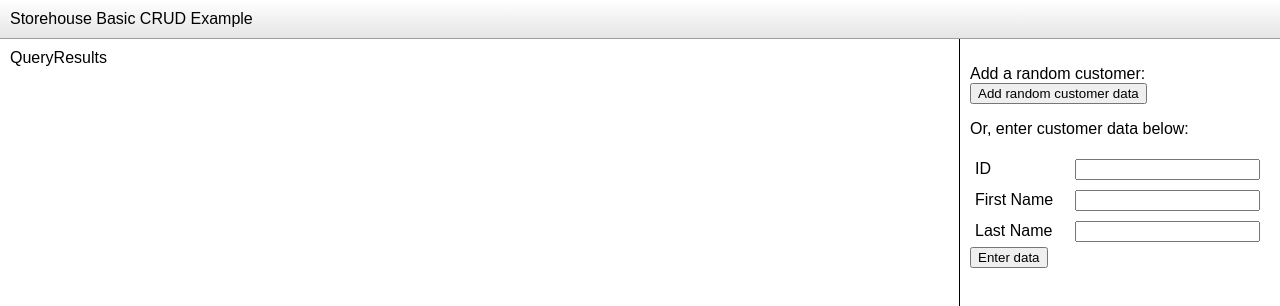
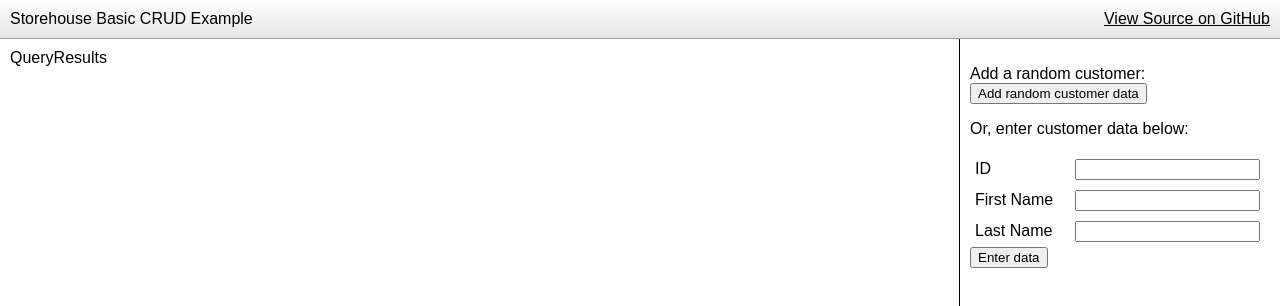
Before and after one commit to jensarps/storehouse, a website with bundled scripts: page example/basic/index.html in a window 1280 px wide. Shown: the top 306 px of the page. Built offline with nearby package versions, Linux system fonts and the light colour scheme; a script that the page names is missing.

Commit message:
Add links to sources to examples

```diff
--- a/example/basic/index.html
+++ b/example/basic/index.html
@@ -22,7 +22,7 @@
   <script src="//ajax.googleapis.com/ajax/libs/dojo/1.8.3/dojo/dojo.js" data-dojo-config="async: true"></script>
 </head>
 <body class="vbox">
-<div id="head">Storehouse Basic CRUD Example</div>
+<div id="head">Storehouse Basic CRUD Example <a class="sourceLink" href="https://github.com/jensarps/storehouse/tree/master/example/basic" target="_blank">View Source on GitHub</a></div>
 <div class="hbox flex">
   <div class="vbox flex" id="results-container">
     QueryResults
--- a/example/style.css
+++ b/example/style.css
@@ -40,6 +40,10 @@ a {
 	background: -webkit-linear-gradient(top,  #ffffff 0%,#e5e5e5 100%);
 	padding: 10px;
 	border-bottom: solid 1px #9E9E9E;
+}
+
+#head .sourceLink {
+  float: right;
 }
 
 /* table */
```
Also changed, not shown: example/widget/index.html (+1 -1 lines).
